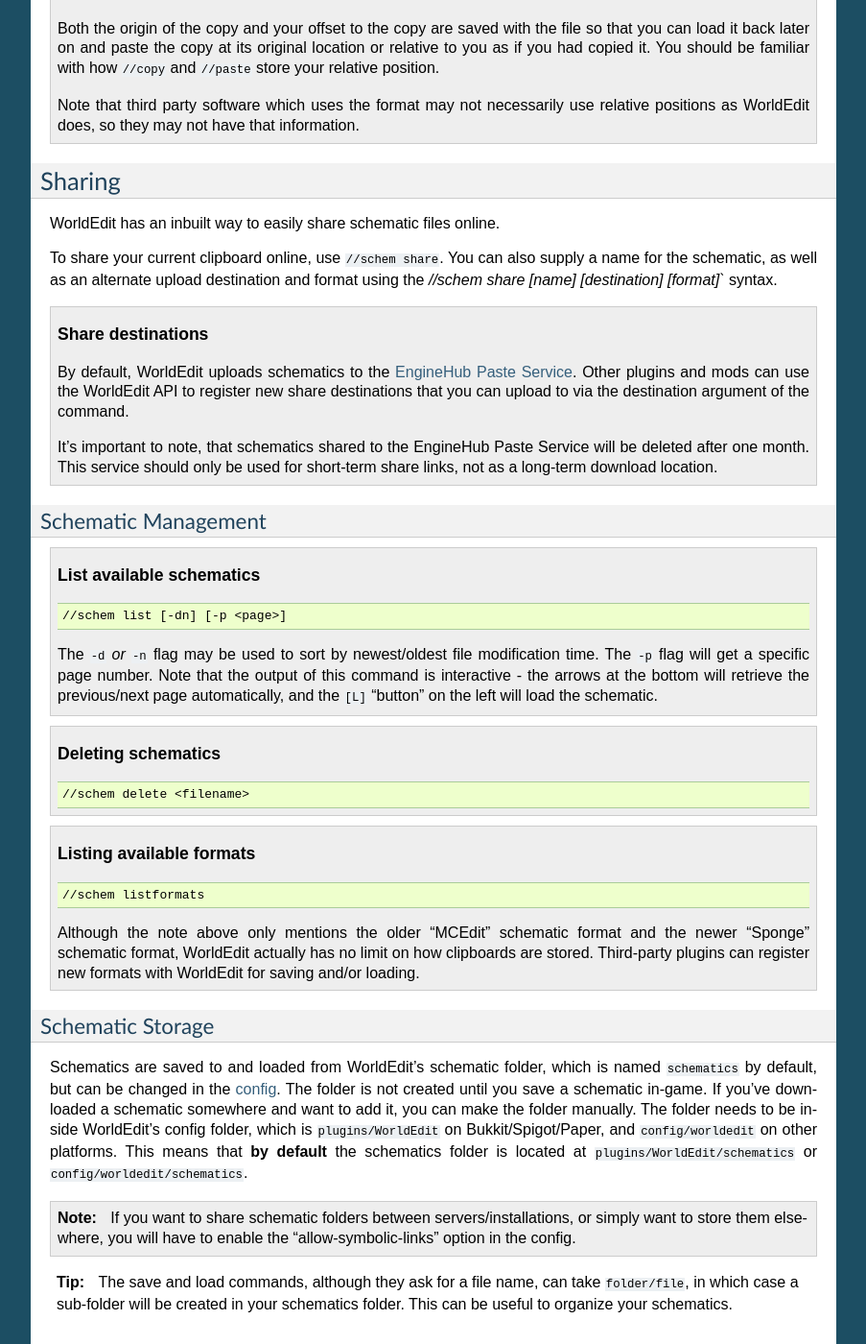
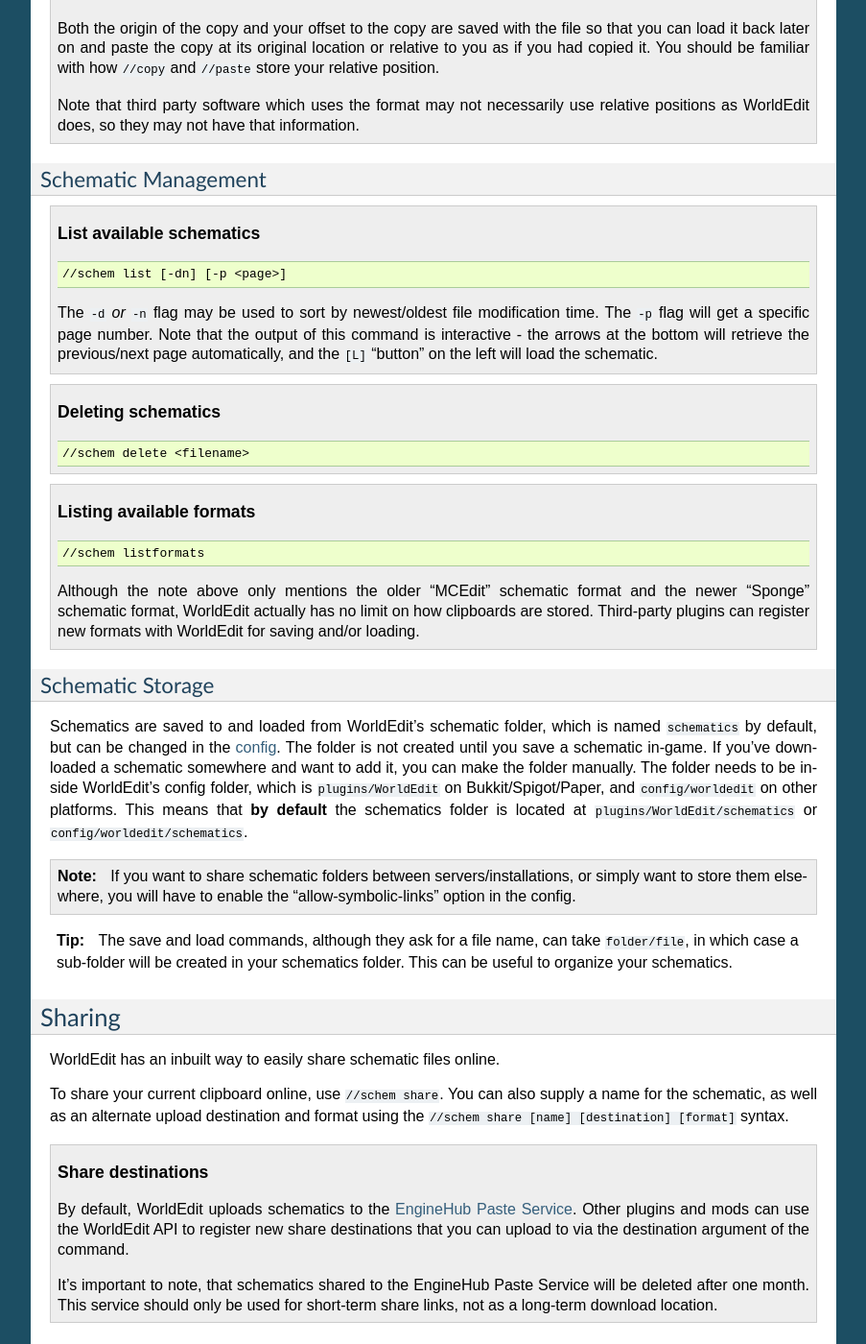
Before and after one commit to EngineHub/WorldEditDocs, a Sphinx documentation site: the page built from source/usage/clipboard.rst, in a window 1280 px wide and 1400 px high, scrolled down 3230 px. Shown: the whole window at 96% size, without its empty margins (198-1101 px from the left). Built offline with Sphinx 7.4.7, drawn with Linux system fonts in a browser that asks for light colours; part of the change alters nothing that is shown; some of the changed text lies outside the part shown.

```diff
--- a/source/usage/clipboard.rst
+++ b/source/usage/clipboard.rst
@@ -105,19 +105,6 @@ To load a saved schematic, use ``//schem load <filename>``.
 
     Note that third party software which uses the format may not necessarily use relative positions as WorldEdit does, so they may not have that information.
 
-Sharing
-~~~~~~~
-
-WorldEdit has an inbuilt way to easily share schematic files online.
-
-To share your current clipboard online, use ``//schem share``. You can also supply a name for the schematic, as well as an alternate upload destination and format using the `//schem share [name] [destination] [format]`` syntax.
-
-.. topic:: Share destinations
-
-    By default, WorldEdit uploads schematics to the `EngineHub Paste Service <https://paste.enginehub.org/>`_. Other plugins and mods can use the WorldEdit API to register new share destinations that you can upload to via the destination argument of the command.
-
-    It's important to note, that schematics shared to the EngineHub Paste Service will be deleted after one month. This service should only be used for short-term share links, not as a long-term download location.
-
 Schematic Management
 --------------------
 
@@ -156,3 +143,16 @@ on other platforms. This means that **by default** the schematics folder is loca
 .. note:: If you want to share schematic folders between servers/installations, or simply want to store them elsewhere, you will have to enable the "allow-symbolic-links" option in the config.
 
 .. tip:: The save and load commands, although they ask for a file name, can take ``folder/file``, in which case a sub-folder will be created in your schematics folder. This can be useful to organize your schematics.
+
+Sharing
+~~~~~~~
+
+WorldEdit has an inbuilt way to easily share schematic files online.
+
+To share your current clipboard online, use ``//schem share``. You can also supply a name for the schematic, as well as an alternate upload destination and format using the ``//schem share [name] [destination] [format]`` syntax.
+
+.. topic:: Share destinations
+
+    By default, WorldEdit uploads schematics to the `EngineHub Paste Service <https://paste.enginehub.org/>`_. Other plugins and mods can use the WorldEdit API to register new share destinations that you can upload to via the destination argument of the command.
+
+    It's important to note, that schematics shared to the EngineHub Paste Service will be deleted after one month. This service should only be used for short-term share links, not as a long-term download location.
```
